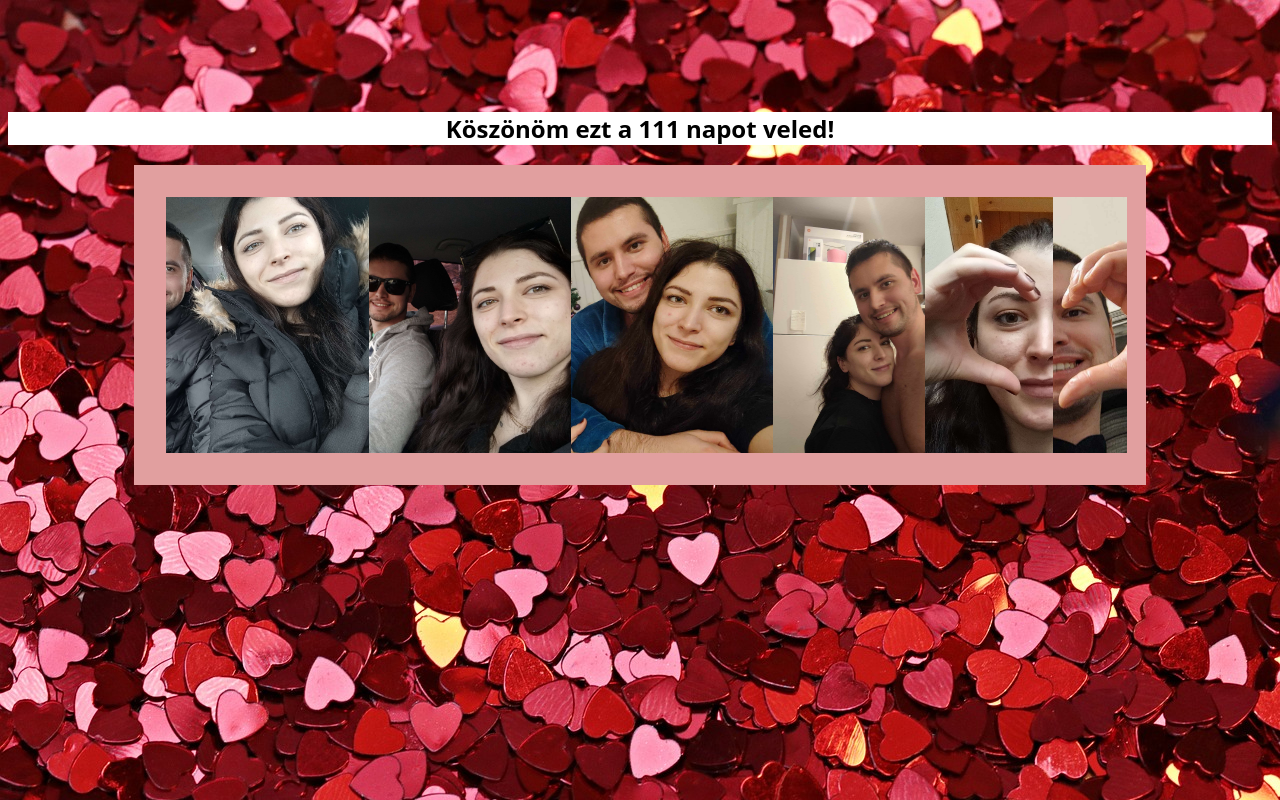
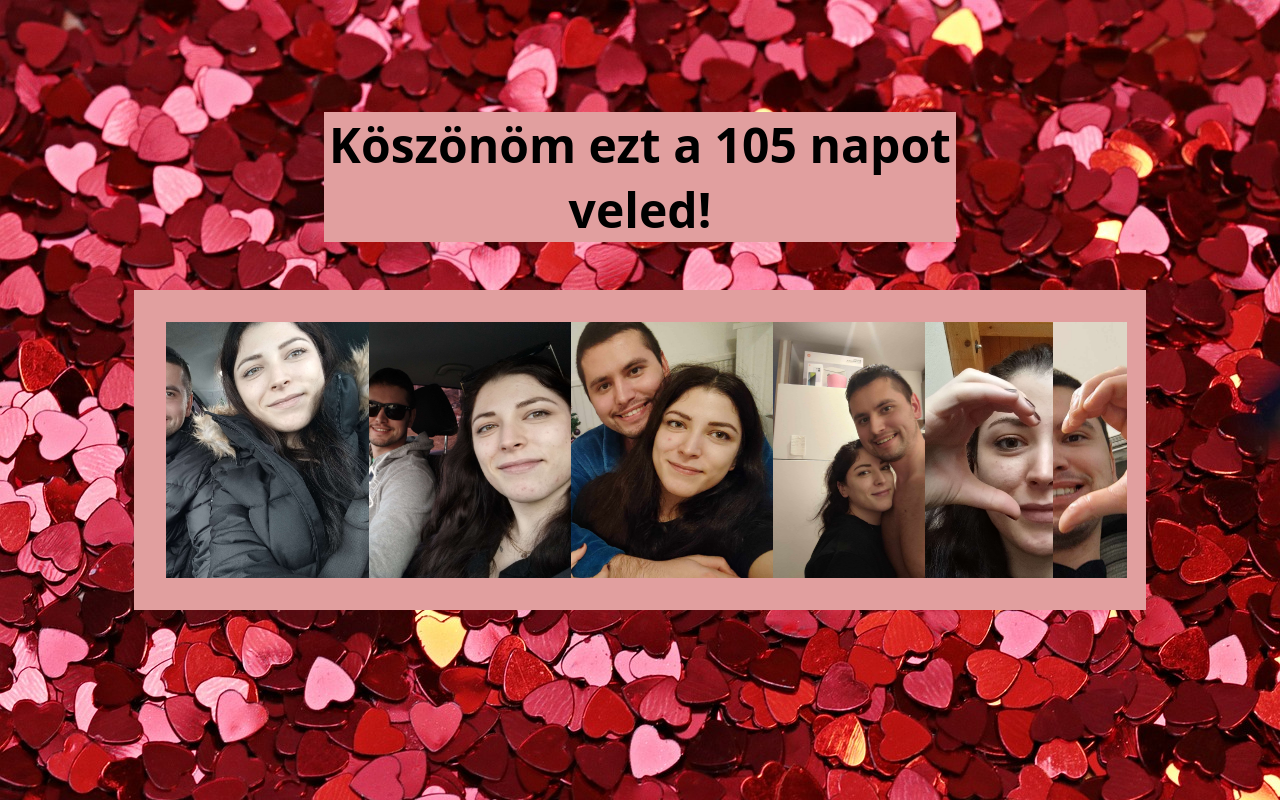
Before and after one commit to NoraTailor/valentinesday, a plain HTML site: page index.html in a window 1280 px wide. Both pictures are taken after a click on the button "IGEN". Shown: the top 800 px of the page. Drawn offline with Linux system fonts and the light colour scheme.

Commit message:
version2

```diff
--- a/index.html
+++ b/index.html
@@ -14,8 +14,7 @@
 			<button id="no">Nem</button>
 		</div>
 		<div class="container">
-			<div class="text"></div>
-			<h2>Köszönöm ezt a 111 napot veled!</h2>
+			<h2>Köszönöm ezt a 105 napot veled!</h2>
 			<div id="wrapper">
 				<div class="box" id="one"></div>
 				<div class="box" id="two"></div>
--- a/style.css
+++ b/style.css
@@ -3,7 +3,7 @@ body {
 	background: #111;
 	color: red;
 	text-align: center;
-	height: 1000vh;
+	height: 80vh;
 }
 
 .question-container {
@@ -12,9 +12,12 @@ body {
 }
 
 h2 {
-	font-size: 2, 5rem;
+	font-size: 3rem;
 	color: black;
-	background-color: white;
+	background-color: #e19f9f;
+	width: 50%;
+	margin: auto;
+	margin-bottom: 3rem;
 }
 
 button {
```
